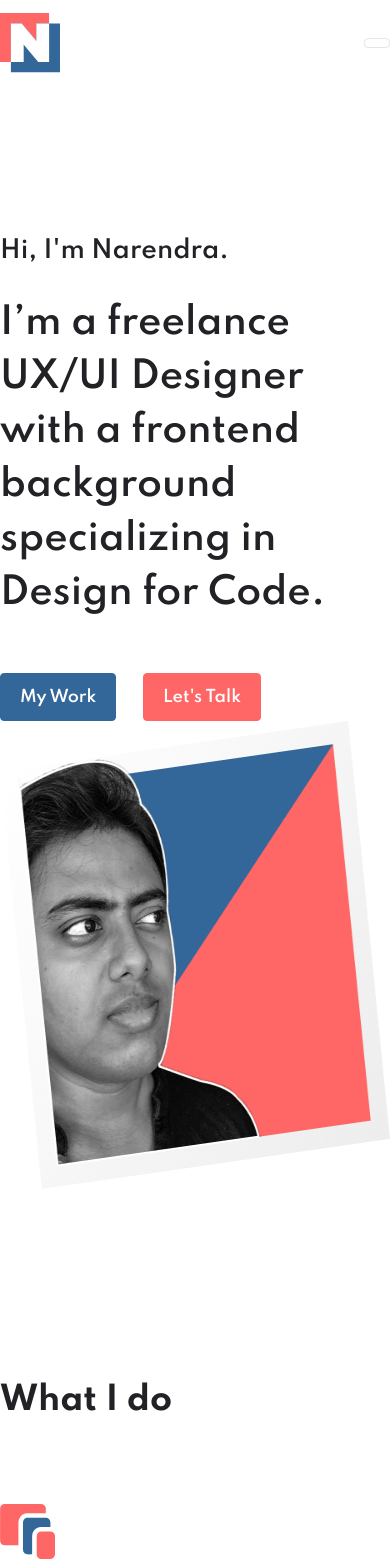
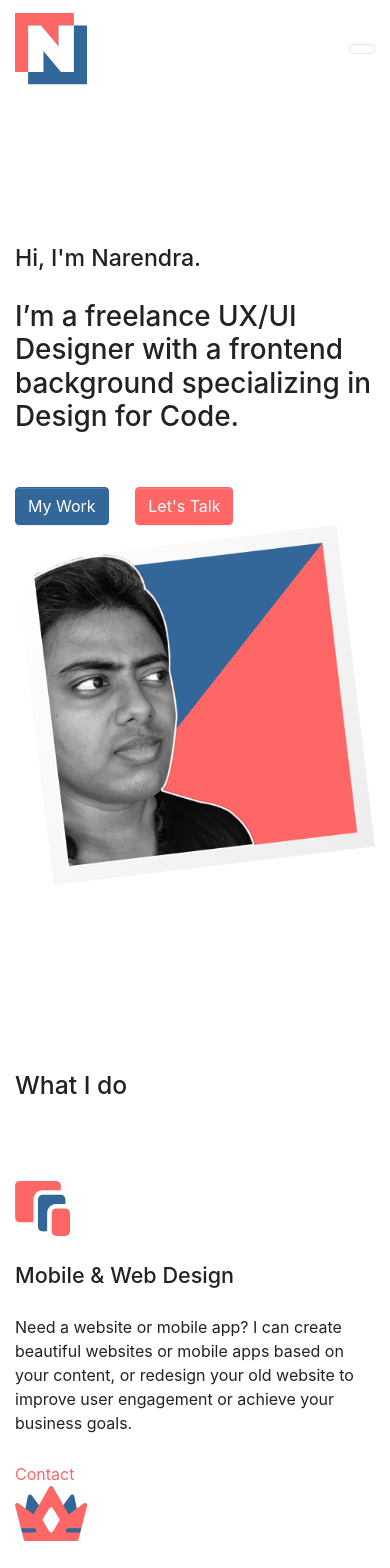
Before and after one commit to narenkram/Lance, a Nuxt app: page / in a window 390 px wide. Shown: the top 1568 px of the page. Built offline with nearby package versions, Linux system fonts and the light colour scheme.

Commit message:
feat(doc): orgainze and update readme

```diff
--- a/assets/style.scss
+++ b/assets/style.scss
@@ -1,3 +1,6 @@
+// This website is configured with Bootstrap SCSS
+// Imports and Variables ***********************************************
+
 @font-face {
   font-family: Spartan-Light;
   src: url("./fonts/Spartan/Spartan-Light.ttf");
@@ -64,17 +67,27 @@ $spacers: (0: 0,
 
 @import "../node_modules/bootstrap/scss/bootstrap";
 
-// Global
+// Imports and Variables ***********************************************
+
+
+// Global Style ***********************************************
+
 html,
 body {
   scroll-behavior: smooth;
   color: map-get($theme-colors, "gray1");
+  background-color: #ffffff;
 }
+
+// Global Style ***********************************************
+
+
+// Desktop Style ***********************************************
+
+@include media-breakpoint-up(lg) {
 
   .container {
     padding: 0 !important;
-  // padding-left: $spacer*.25;
-  // padding-right: $spacer*.25;
   }
 
   h1 {
@@ -114,12 +127,6 @@ div {
     color: map-get($theme-colors, "gray2");
   }
 
-// Global
-
-// section {
-//   padding-top: 160px;
-//   padding-bottom: 160px;
-// }
   .Text_L {
     font-family: Spartan-SemiBold;
     font-size: 18px;
@@ -207,10 +214,10 @@ input,
     border: 1px solid map-get($theme-colors, "gray1");
   }
 
-.Narendra_Ram {
-  height: 468px;
+  .textarea {
+    max-height: 140px;
   }
 
-.textarea{
-  max-height: 140px;
 }
+
+// Desktop Style ***********************************************
--- a/pages/index.vue
+++ b/pages/index.vue
@@ -2,7 +2,7 @@
   <div class="container">
     <section class="pt-5">
       <div class="row justify-content-center">
-        <div class="col-lg-7 text-left align-self-center">
+        <div class="col-12 col-md-7 col-lg-7 text-left align-self-center">
           <h3 class="mb-2">Hi, I'm Narendra.</h3>
           <h1 class="mb-3">
             I’m a freelance UX/UI Designer with a frontend background
@@ -11,7 +11,7 @@
           <a href="#mywork" class="btn btn-secondary">My Work</a>
           <a href="#contact" class="btn btn-primary ml-2">Let's Talk</a>
         </div>
-        <div class="col-lg-5 text-right">
+        <div class="col-12 col-md-5 col-lg-5 text-right">
           <img
             src="~/assets/images/narendra-designer.png"
             alt="narendraram"
```
Also changed, not shown: 1 other file (tests, documents, lock files or other folders). Lines whose indentation alone changed are shown as unchanged.
